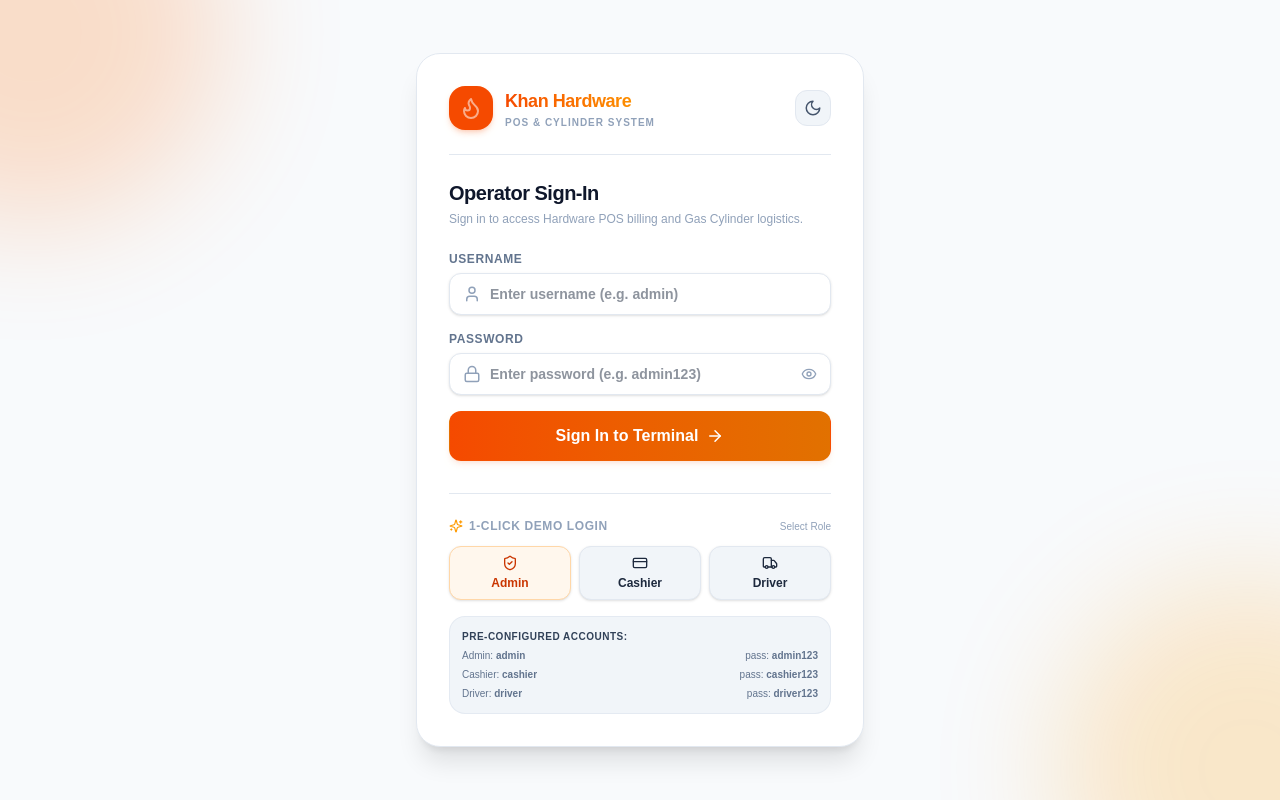
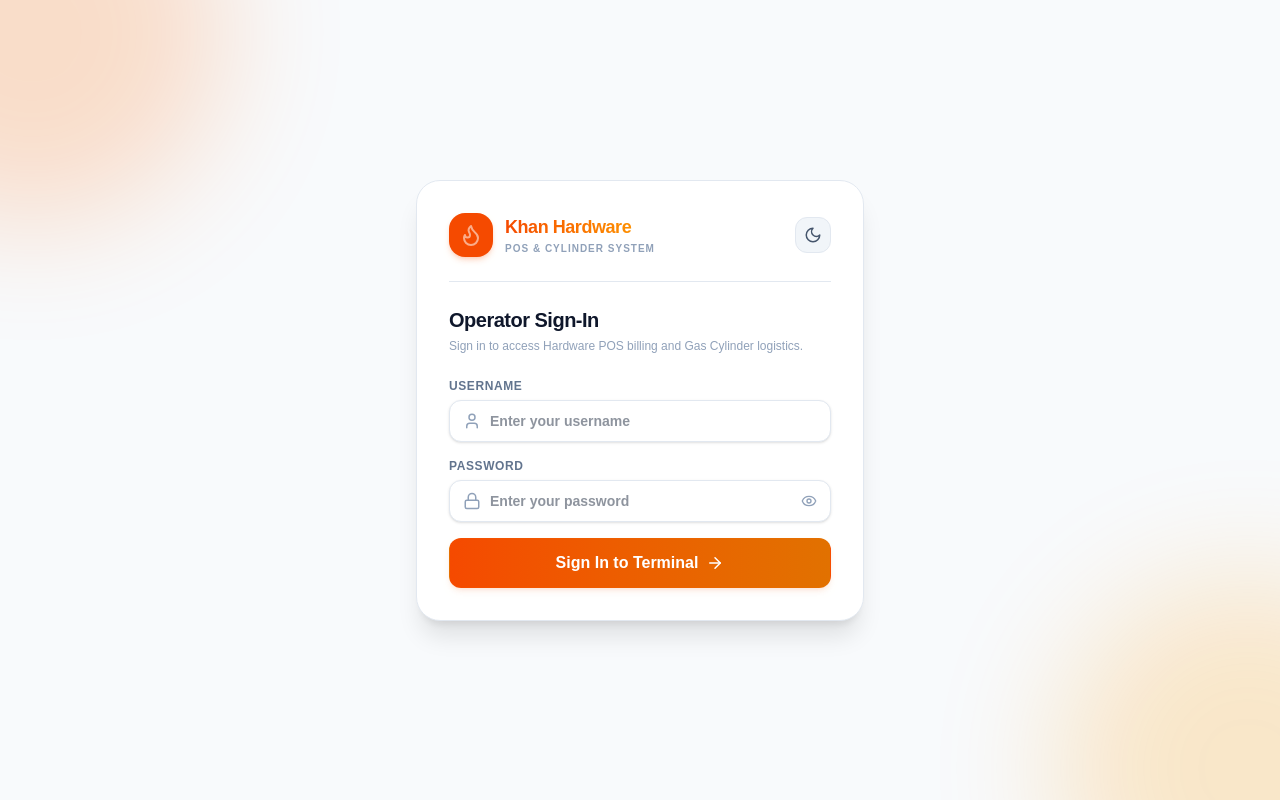
Before and after one commit to shahzil12/khanhardwarepos, a Next.js app: page / in a window 1280 px wide. Both pictures are taken after a click on the button "Sign Out Session". Built offline with nearby package versions, Linux system fonts and the light colour scheme.

Commit message:
Remove demo login buttons and demo box from Sign-In page

```diff
--- a/src/components/LoginPage.tsx
+++ b/src/components/LoginPage.tsx
@@ -7,19 +7,15 @@ import {
   User,
   Eye,
   EyeOff,
-  ShieldCheck,
   ArrowRight,
-  Sparkles,
-  CreditCard,
-  Truck,
   Sun,
   Moon
 } from 'lucide-react';
-import { useStore, demoUsers } from '@/store/useStore';
+import { useStore } from '@/store/useStore';
 import confetti from 'canvas-confetti';
 
 export default function LoginPage() {
-  const { login, loginAsDemo, themeMode, toggleThemeMode } = useStore();
+  const { login, themeMode, toggleThemeMode } = useStore();
   const [username, setUsername] = useState('');
   const [password, setPassword] = useState('');
   const [showPassword, setShowPassword] = useState(false);
@@ -44,17 +40,8 @@ export default function LoginPage() {
         origin: { y: 0.6 }
       });
     } else {
-      setErrorMessage('Invalid username or password. Try demo buttons below.');
+      setErrorMessage('Invalid username or password. Please check your credentials.');
     }
-  };
-
-  const handleDemoClick = (role: 'Admin' | 'Cashier' | 'Driver') => {
-    loginAsDemo(role);
-    confetti({
-      particleCount: 120,
-      spread: 80,
-      origin: { y: 0.6 }
-    });
   };
 
   return (
@@ -130,7 +117,7 @@ export default function LoginPage() {
           </div>
         )}
 
-        {/* Standard Form */}
+        {/* Sign-In Form */}
         <form onSubmit={handleSubmit} className="space-y-4 text-xs sm:text-sm">
 
           <div>
@@ -141,7 +128,7 @@ export default function LoginPage() {
               <User className="absolute left-3.5 top-1/2 -translate-y-1/2 h-4.5 w-4.5 text-slate-400" />
               <input
                 type="text"
-                placeholder="Enter username (e.g. admin)"
+                placeholder="Enter your username"
                 value={username}
                 onChange={(e) => setUsername(e.target.value)}
                 className={`w-full pl-10 pr-4 py-2.5 border rounded-xl font-semibold transition-all focus:outline-none shadow-sm ${
@@ -161,7 +148,7 @@ export default function LoginPage() {
               <Lock className="absolute left-3.5 top-1/2 -translate-y-1/2 h-4.5 w-4.5 text-slate-400" />
               <input
                 type={showPassword ? 'text' : 'password'}
-                placeholder="Enter password (e.g. admin123)"
+                placeholder="Enter your password"
                 value={password}
                 onChange={(e) => setPassword(e.target.value)}
                 className={`w-full pl-10 pr-10 py-2.5 border rounded-xl font-semibold transition-all focus:outline-none shadow-sm ${
@@ -193,66 +180,6 @@ export default function LoginPage() {
           </button>
         </form>
 
-        {/* Quick Demo Logins Section */}
-        <div className="mt-8 pt-6 border-t border-slate-200 dark:border-slate-800 space-y-3">
-          <div className="flex items-center justify-between">
-            <span className="text-xs font-extrabold uppercase tracking-wider text-slate-400 flex items-center gap-1.5">
-              <Sparkles className="h-3.5 w-3.5 text-amber-500" />
-              1-Click Demo Login
-            </span>
-            <span className="text-[10px] text-slate-400">Select Role</span>
-          </div>
-
-          <div className="grid grid-cols-3 gap-2">
-            <button
-              onClick={() => handleDemoClick('Admin')}
-              className={`py-2 px-2 border rounded-xl flex flex-col items-center gap-1 transition-all text-xs font-bold shadow-sm ${
-                isDark
-                  ? 'bg-slate-800/80 hover:bg-slate-800 border-cyan-500/40 text-cyan-400'
-                  : 'bg-orange-50 hover:bg-orange-100 border-orange-200 text-orange-700'
-              }`}
-            >
-              <ShieldCheck className="h-4 w-4" />
-              <span>Admin</span>
-            </button>
-
-            <button
-              onClick={() => handleDemoClick('Cashier')}
-              className={`py-2 px-2 border rounded-xl flex flex-col items-center gap-1 transition-all text-xs font-bold shadow-sm ${
-                isDark
-                  ? 'bg-slate-800/80 hover:bg-slate-800 border-slate-700 text-slate-200'
-                  : 'bg-slate-100 hover:bg-slate-200 border-slate-200 text-slate-800'
-              }`}
-            >
-              <CreditCard className="h-4 w-4" />
-              <span>Cashier</span>
-            </button>
-
-            <button
-              onClick={() => handleDemoClick('Driver')}
-              className={`py-2 px-2 border rounded-xl flex flex-col items-center gap-1 transition-all text-xs font-bold shadow-sm ${
-                isDark
-                  ? 'bg-slate-800/80 hover:bg-slate-800 border-slate-700 text-slate-200'
-                  : 'bg-slate-100 hover:bg-slate-200 border-slate-200 text-slate-800'
-              }`}
-            >
-              <Truck className="h-4 w-4" />
-              <span>Driver</span>
-            </button>
-          </div>
-        </div>
-
-        {/* Demo Credentials Reference Table */}
-        <div className="mt-4 p-3 rounded-2xl bg-slate-100 dark:bg-slate-950/60 border border-slate-200/80 dark:border-slate-800/80 text-[10px] text-slate-500 dark:text-slate-400 space-y-1">
-          <p className="font-bold uppercase tracking-wider text-slate-700 dark:text-slate-300 mb-1">Pre-configured Accounts:</p>
-          {demoUsers.map((u) => (
-            <div key={u.id} className="flex justify-between font-mono">
-              <span>{u.role}: <strong>{u.username}</strong></span>
-              <span>pass: <strong>{u.password}</strong></span>
-            </div>
-          ))}
-        </div>
-
       </div>
     </div>
   );
--- a/src/store/useStore.ts
+++ b/src/store/useStore.ts
@@ -89,7 +89,7 @@ export interface UserAccount {
   avatar?: string;
 }
 
-export const demoUsers: (UserAccount & { password: string })[] = [
+export const registeredUsers: (UserAccount & { password: string })[] = [
   { id: 'u1', username: 'admin', password: 'admin123', name: 'Shahzil Ahmed (Owner)', role: 'Admin' },
   { id: 'u2', username: 'cashier', password: 'cashier123', name: 'Muhammad Bilal (POS)', role: 'Cashier' },
   { id: 'u3', username: 'driver', password: 'driver123', name: 'Zeeshan Khan (Delivery)', role: 'Driver' },
@@ -107,7 +107,6 @@ interface AppState {
 
   // Auth actions
   login: (username: string, password: string) => boolean;
-  loginAsDemo: (role: 'Admin' | 'Cashier' | 'Driver') => void;
   logout: () => void;
 
   // Cylinder actions
@@ -358,7 +357,7 @@ export const useStore = create<AppState>()(
       cart: [],
       workers: initialWorkers,
       themeMode: 'light',
-      currentUser: demoUsers[0],
+      currentUser: registeredUsers[0],
       isAuthenticated: true,
 
       // Cylinder status changes
@@ -678,7 +677,7 @@ export const useStore = create<AppState>()(
       },
 
       login: (username, password) => {
-        const found = demoUsers.find(
+        const found = registeredUsers.find(
           (u) => u.username.toLowerCase() === username.toLowerCase() && u.password === password
         );
         if (found) {
@@ -687,12 +686,6 @@ export const useStore = create<AppState>()(
           return true;
         }
         return false;
-      },
-
-      loginAsDemo: (role) => {
-        const found = demoUsers.find((u) => u.role === role) || demoUsers[0];
-        const { password: _, ...user } = found;
-        set({ currentUser: user, isAuthenticated: true });
       },
 
       logout: () => {
```
